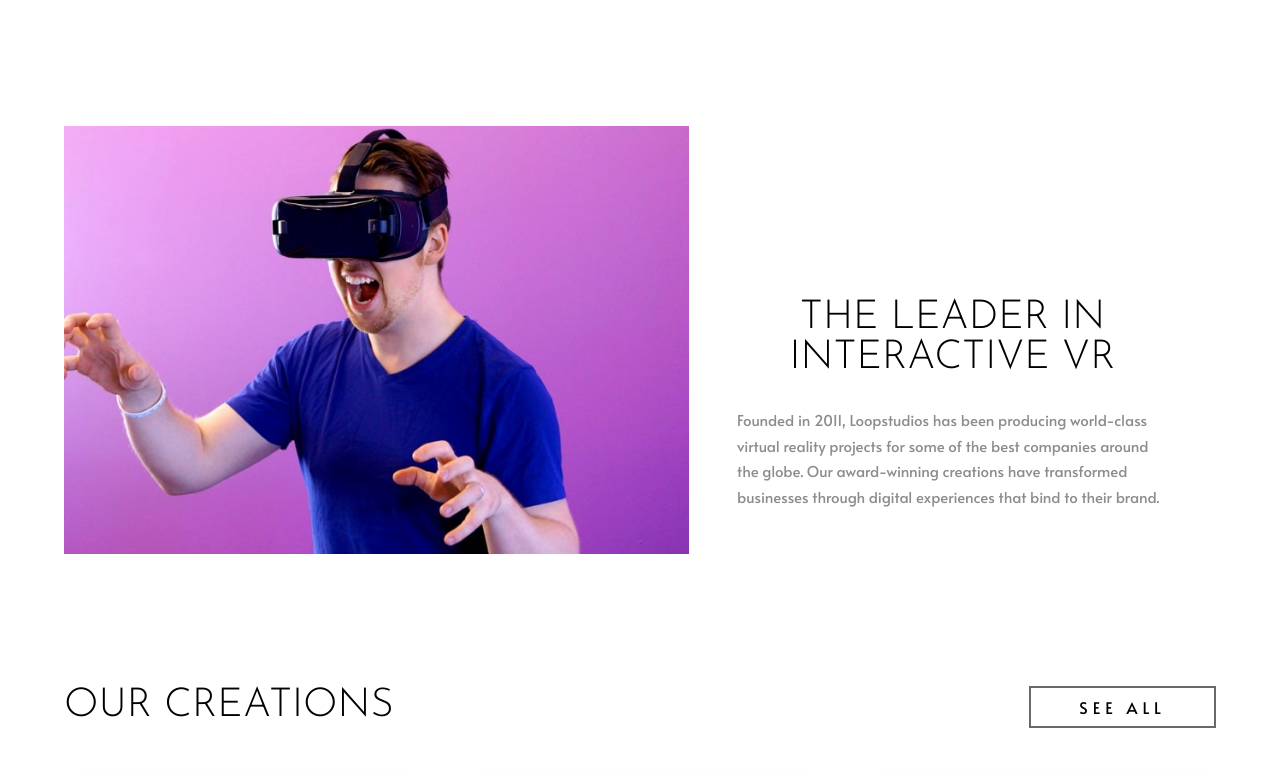
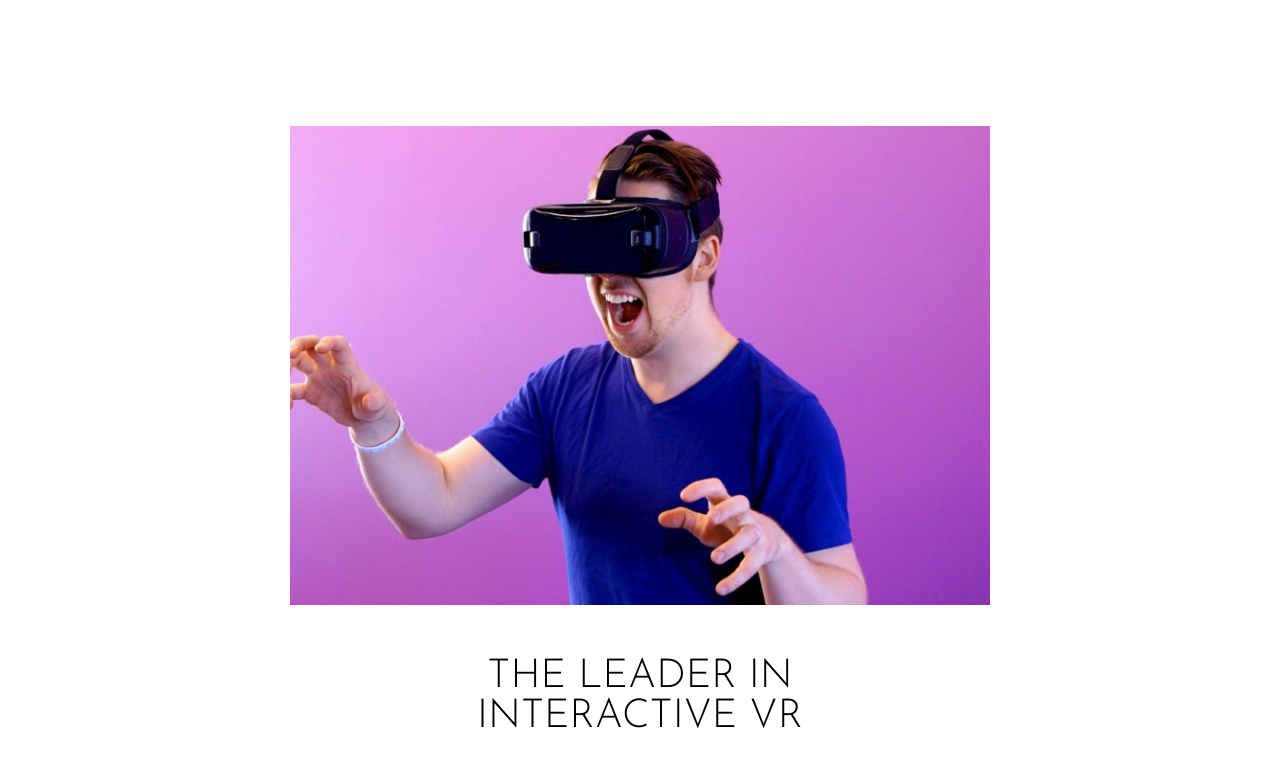
Before and after one commit to thomasdyu/loopstudios, a React (Create React App) app: page / in a window 1280 px wide. Shown: the part 532-1303 px from the top of the page. Built offline with nearby package versions, Linux system fonts and the light colour scheme.

Commit message:
bug fix mainContent  removed fle v3x

```diff
--- a/src/components/MainContent.css
+++ b/src/components/MainContent.css
@@ -1,6 +1,6 @@
 .content {
-    display: flex;
-    align-items: flex-end;
+    /* display: flex;
+    align-items: flex-end; */
 
     margin: 8rem 4rem;
     position: relative;
```
